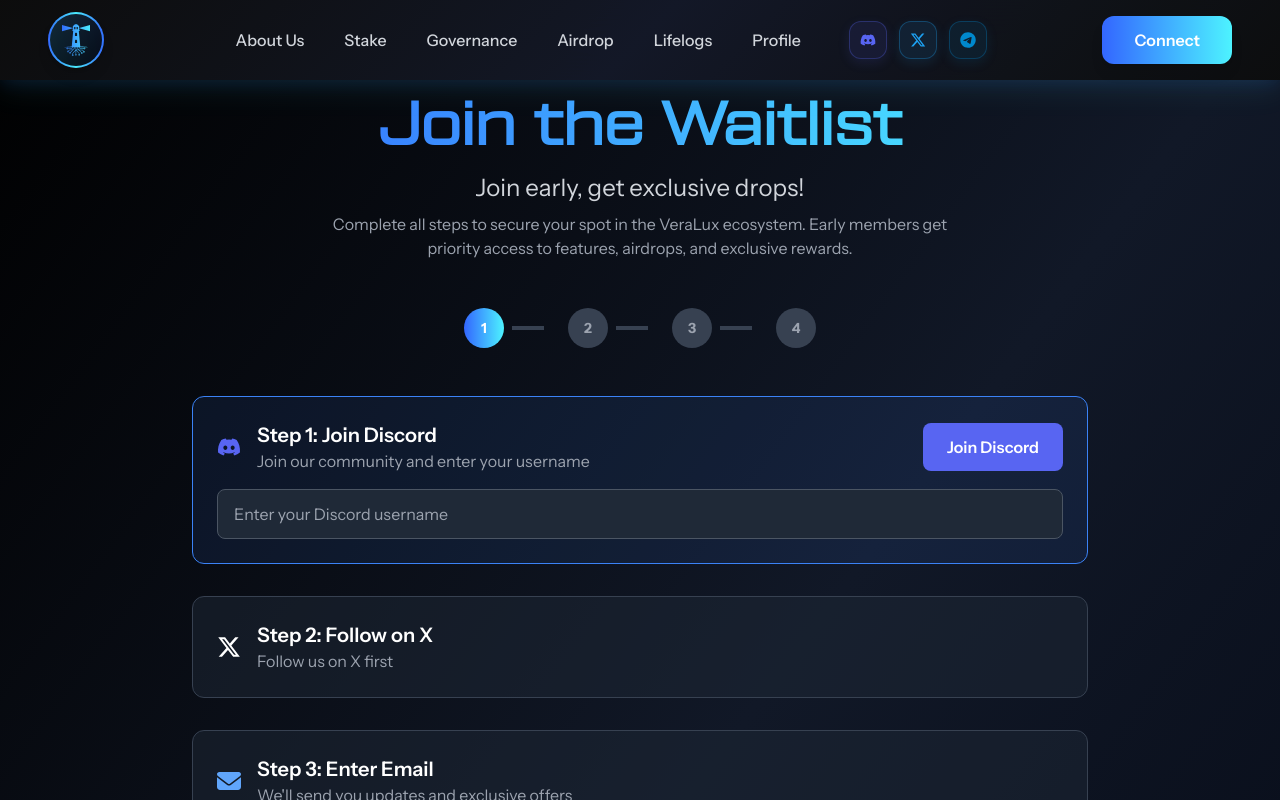
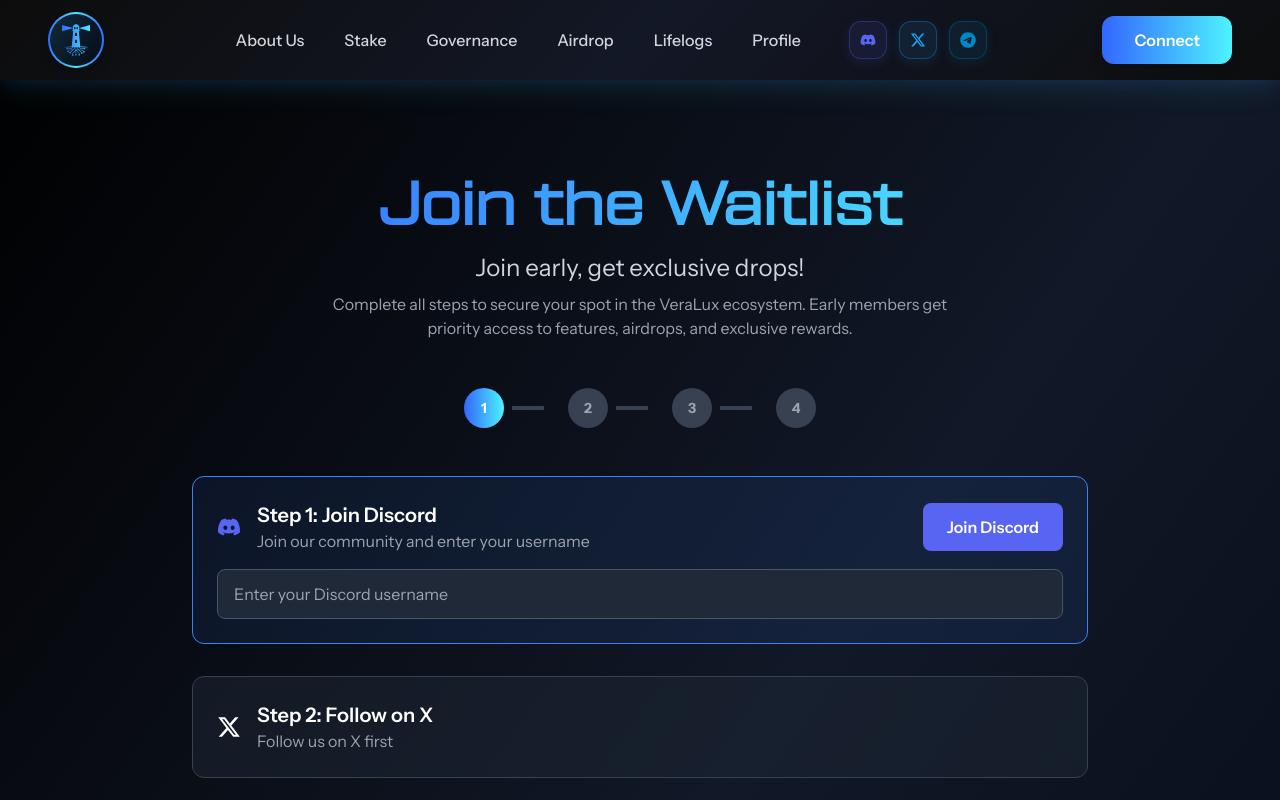
Before and after one commit to VeraLuxDAO/Veralux-website, a React (Vite) app: page /waitlist in a window 1280 px wide. Shown: the top 800 px of the page. Built offline with nearby package versions, Linux system fonts and the light colour scheme.

Commit message:
modify: Update space topbar and pages

```diff
--- a/src/Pages/Profile.jsx
+++ b/src/Pages/Profile.jsx
@@ -5,7 +5,7 @@ import ConnectedState from "../components/Profile/ConnectedState";
 export default function Profile() {
   const [isConnected, setIsConnected] = useState(false);
   return (
-    <section className="mt-[0px] sm:mt-[110px] px-4 sm:px-6 lg:px-8 xl:px-[120px]">
+    <section className="pt-28 sm:pt-32 md:pt-36 lg:pt-40 xl:pt-44 px-4 sm:px-6 lg:px-8 xl:px-[120px]">
       {!isConnected ? (
         <DisconnectedState onChange={setIsConnected} visible={isConnected} />
       ) : (
--- a/src/Pages/Staking.jsx
+++ b/src/Pages/Staking.jsx
@@ -8,7 +8,7 @@ import StakingRules from "../components/Staking/StakingRules";
 
 export default function Staking() {
   return (
-    <div>
+    <div className="pt-28 sm:pt-32 md:pt-36 lg:pt-40 xl:pt-44">
       <div className="w-full px-4 sm:px-6 md:px-12 lg:px-16 xl:px-28">
         <StakingHeader />
         <div className="flex flex-col lg:flex-row gap-4 md:gap-6 lg:gap-[25px] w-full min-h-[400px] lg:h-[610px] justify-center">
--- a/src/Pages/Waitlist.jsx
+++ b/src/Pages/Waitlist.jsx
@@ -95,7 +95,7 @@ const Waitlist = () => {
   };
 
   return (
-    <div className="min-h-screen text-white pt-24 sm:pt-24 pb-12 px-4 sm:px-6 md:px-8 lg:px-12 xl:px-16 2xl:px-24 scroll-optimized">
+    <div className="min-h-screen text-white pt-28 sm:pt-32 md:pt-36 lg:pt-40 xl:pt-44 pb-12 px-4 sm:px-6 md:px-8 lg:px-12 xl:px-16 2xl:px-24 scroll-optimized">
       <motion.div
         className="max-w-4xl mx-auto hardware-accelerated"
         initial="hidden"
```
